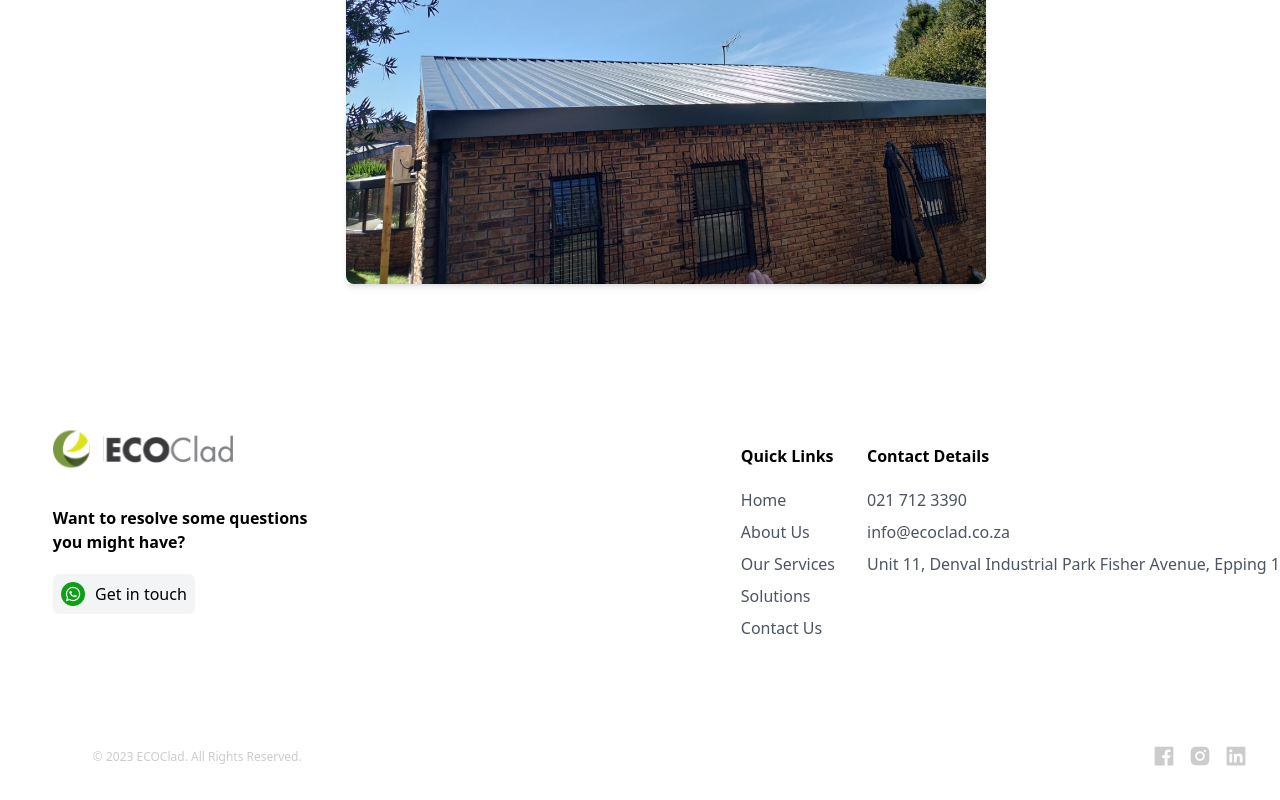
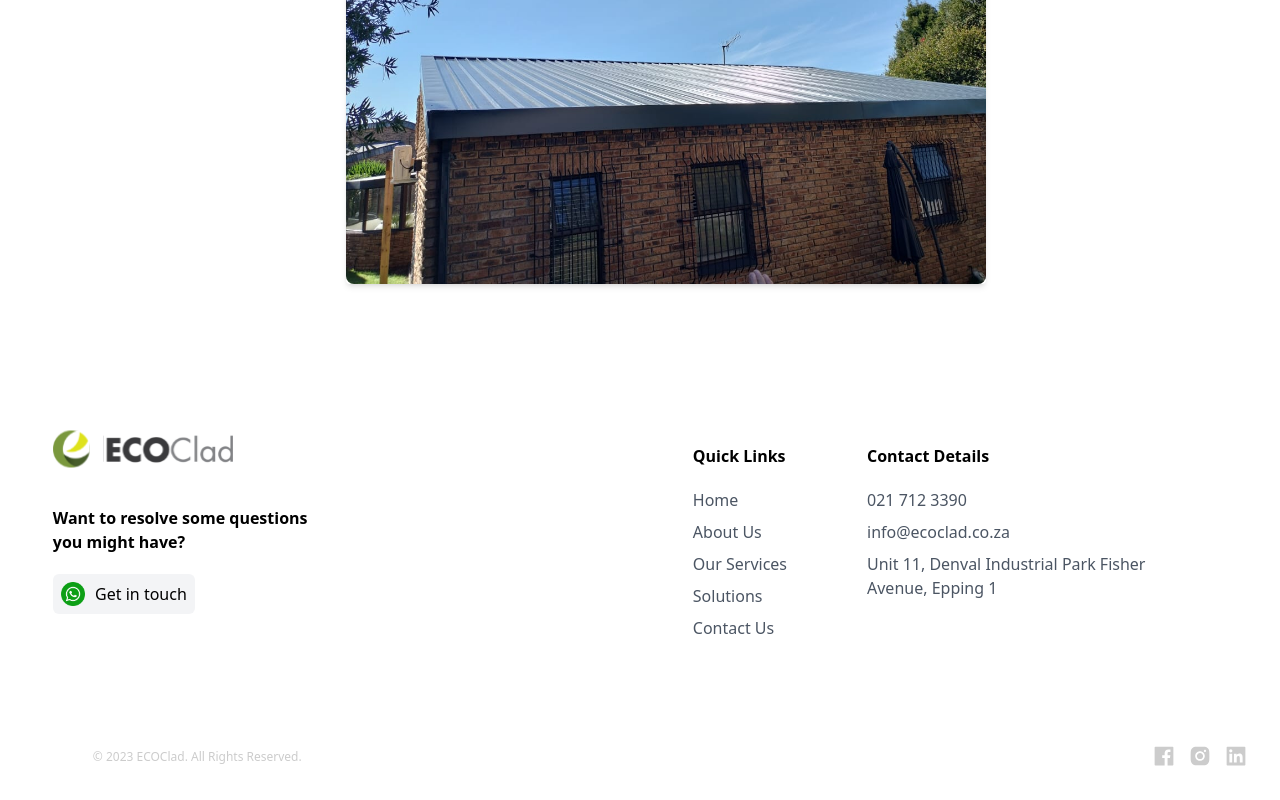
Before and after one commit to lucaliebenberg/ecoclad-wesbite, a React (Vite) app: page / in a window 1280 px wide. Shown: the part 3543-4343 px from the top of the page. Built offline with nearby package versions, Linux system fonts and the light colour scheme.

Commit message:
updates to Footer

```diff
--- a/src/components/Footer.jsx
+++ b/src/components/Footer.jsx
@@ -56,7 +56,7 @@
               <a href="/conatctus">Contact Us</a>
             </li>
           </ul>
-          <ul className="list-none">
+          <ul className="list-none md:ml-12">
             <li className="font-semibold mb-5">Contact Details</li>
             <li className="mb-2 text-gray-600 hover:text-[#DEE21B] hover:cursor-pointer duration-200 transition-all ease-in-out">
               <a href="tel:+27 826808198">021 712 3390</a>
@@ -70,7 +70,7 @@
                 info@ecoclad.co.za
               </a>
             </li>
-            <li className="text-gray-600 hover:text-[#DEE21B] hover:cursor-pointer duration-200 transition-all ease-in-out">
+            <li className="text-gray-600 hover:text-[#DEE21B] hover:cursor-pointer duration-200 transition-all ease-in-out md:max-w-[80%]">
               <a
                 href="https://www.google.com/maps/dir//ecoclad/data=!4m6!4m5!1m1!4e2!1m2!1m1!1s0x1dcc5b6f667555a1:0xdd8eca45857b3d06?sa=X&ved=2ahUKEwiYrNbOo43_AhXHa8AKHRw0CNIQ9Rd6BAg-EAU"
                 target="_blank"
```
